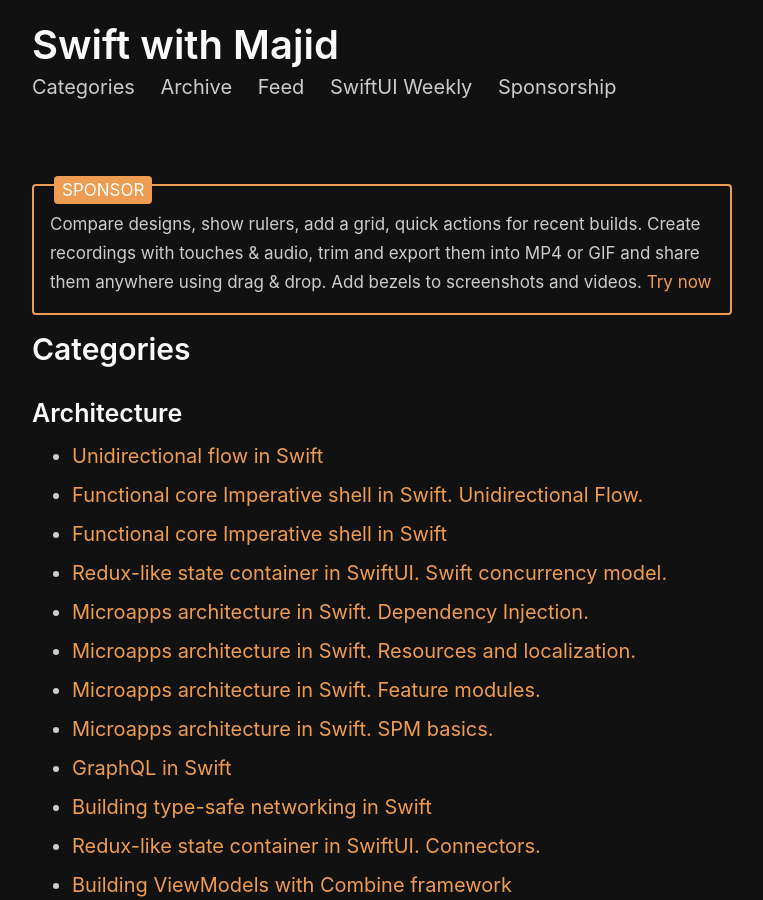
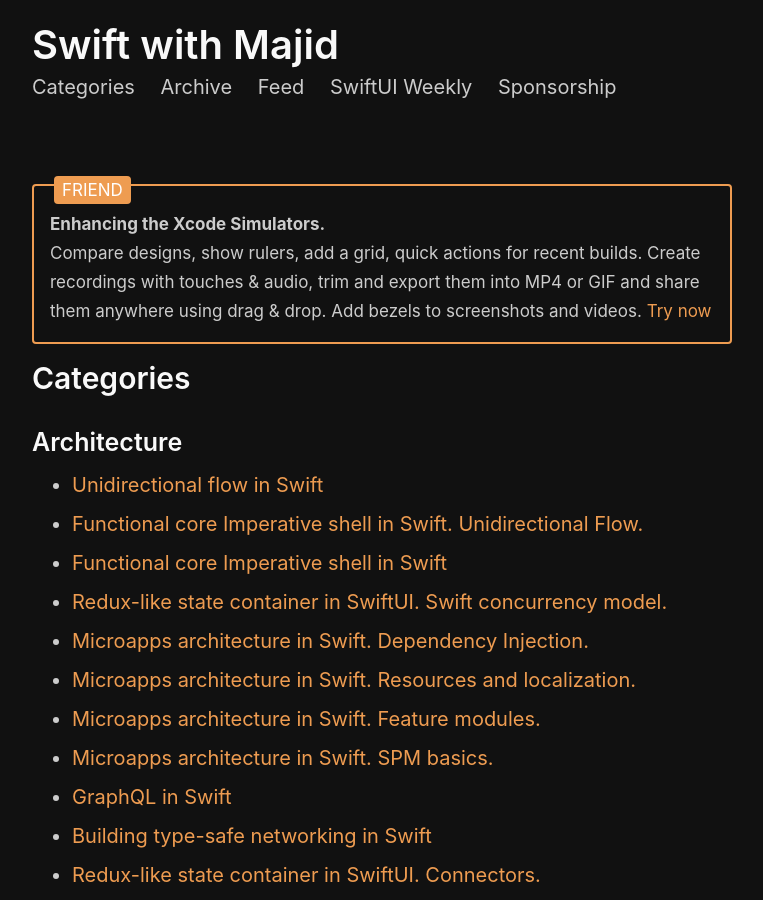
Before and after one commit to mecid/mecid.github.io, a Jekyll site: the page built from categories.html, in a window 1280 px wide and 900 px high. Shown: the whole window, without its empty margins (258-1021 px from the left). Built offline with Jekyll 4.4.1, drawn with Linux system fonts in a browser that asks for light colours.

Commit message:
rocketsim friend link tuned

```diff
--- a/_includes/friends.html
+++ b/_includes/friends.html
@@ -1,5 +1,6 @@
-<div class="ads">
+<div class="friends">
     <span>
+        <b>Enhancing the Xcode Simulators.</b> <br>
         Compare designs, show rulers, add a grid, quick actions for recent builds. Create recordings with touches & audio, trim and export them into MP4 or GIF and share them anywhere using drag & drop. Add bezels to screenshots and videos. <a href="https://gumroad.com/a/931293139/ftvbh">Try now</a>
     </span>
 </div>
```
